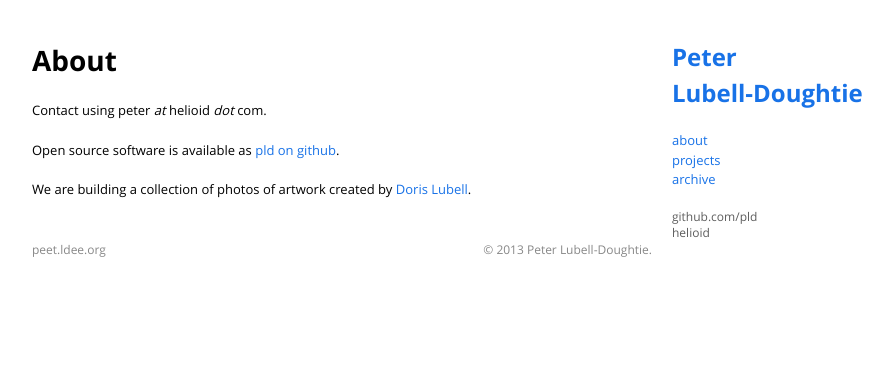
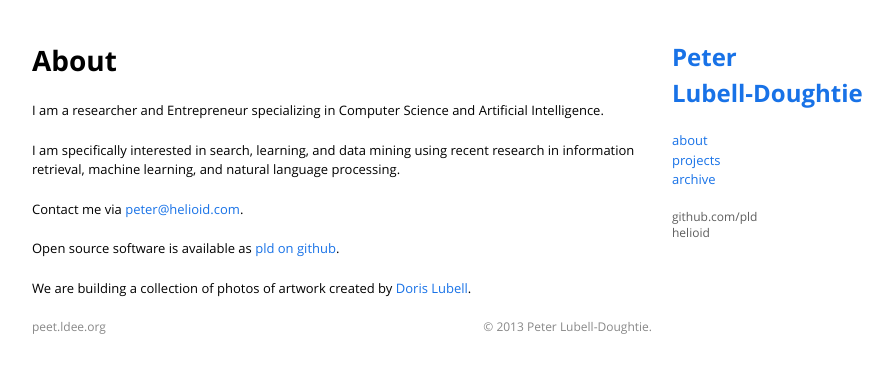
Before and after one commit to pld/pld.github.io, a Jekyll site: the page built from about/index.md, in a window 1280 px wide. Shown: the top 373 px of the page, without its empty margins (218-1111 px from the left). Built offline with Jekyll 4.4.1, drawn with Linux system fonts in a browser that asks for light colours; Markdown is read by kramdown in place of the engine named in the settings.

Commit message:
add more info to about

```diff
--- a/about/index.md
+++ b/about/index.md
@@ -5,8 +5,14 @@ title: About
 
 # About
 
+I am a researcher and Entrepreneur specializing in Computer Science and
+Artificial Intelligence.
 
-Contact using peter *at* helioid *dot* com.
+I am specifically interested in search, learning, and data mining using recent
+research in information retrieval, machine learning, and natural language
+processing.
+
+Contact me via [peter@helioid.com](peter@helioid.com).
 
 Open source software is available as [pld on github](https://github.com/pld).
 
```
